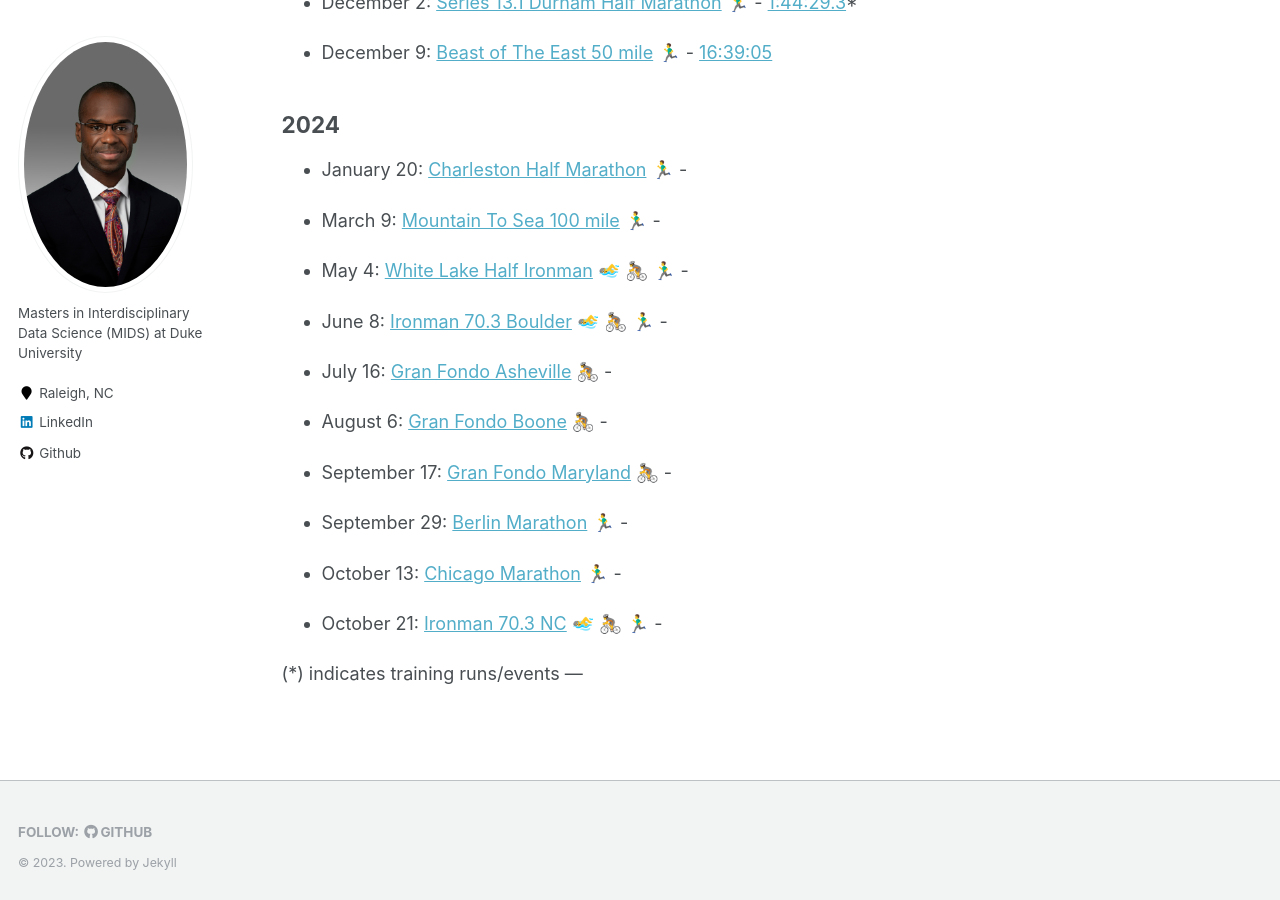
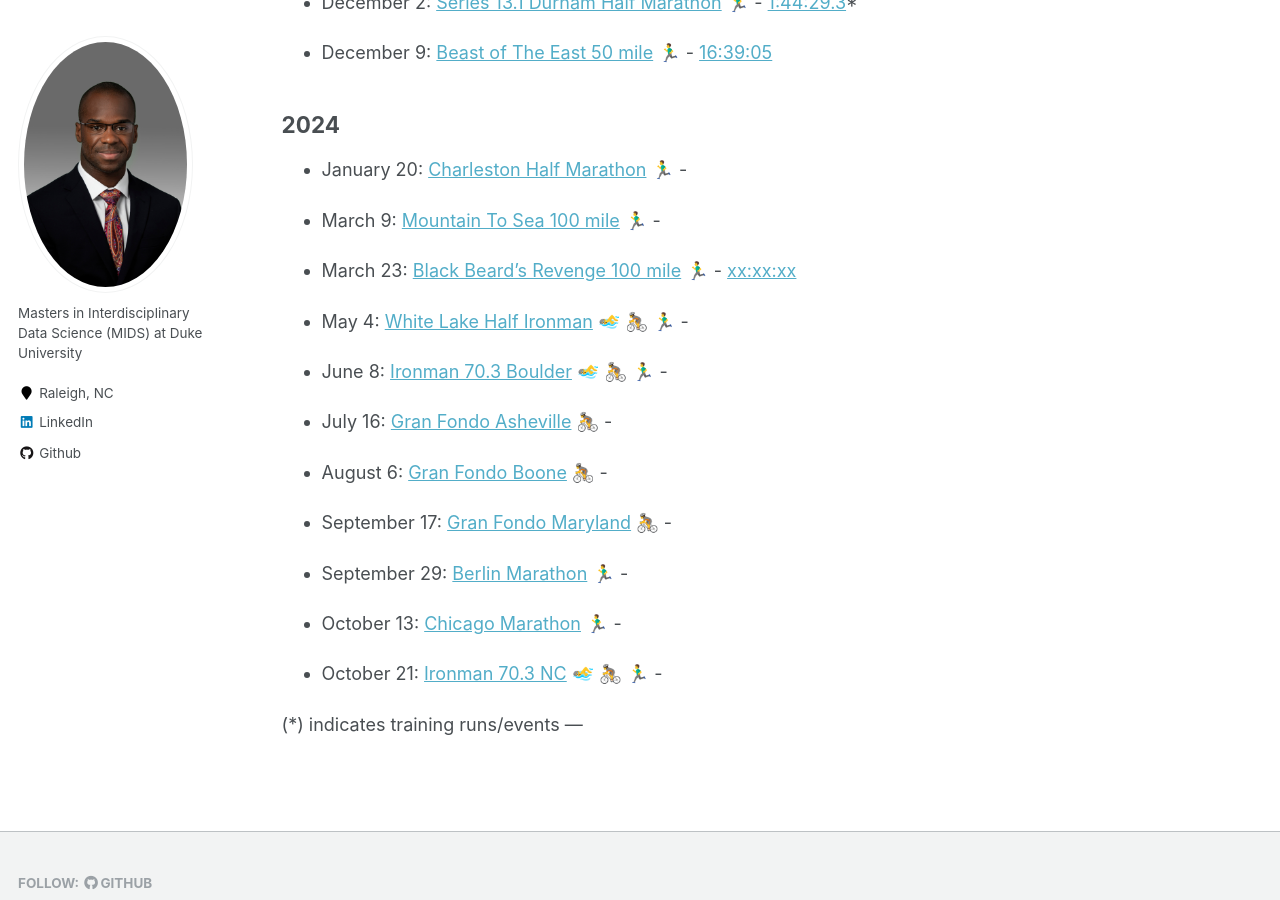
Before and after one commit to caratliff/caratliff.github.io, a Jekyll site: the page built from _pages/race-calendar.md, in a window 1280 px wide and 900 px high, scrolled down 1120 px. Built offline with Jekyll 4.4.1, drawn with Linux system fonts in a browser that asks for light colours; emoji names are drawn with the system emoji font.

Commit message:
Update race-calendar.md

```diff
--- a/_pages/race-calendar.md
+++ b/_pages/race-calendar.md
@@ -55,6 +55,8 @@ redirect_from:
 
 - March 9: [Mountain To Sea 100 mile](https://mountainstosea100.com) :running_man: -
 
+- March 23: [Black Beard's Revenge 100 mile](https://runsignup.com/Race/NC/Corolla/BlackbeardsRevenge100) 🏃‍♂️ - [xx:xx:xx](#)
+
 - May 4: [White Lake Half Ironman](https://www.whitelakehalf.com) :swimming_man: :bicyclist: :running_man: -
 
 - June 8: [Ironman 70.3 Boulder](#) :swimming_man: :bicyclist: :running_man: -
```
